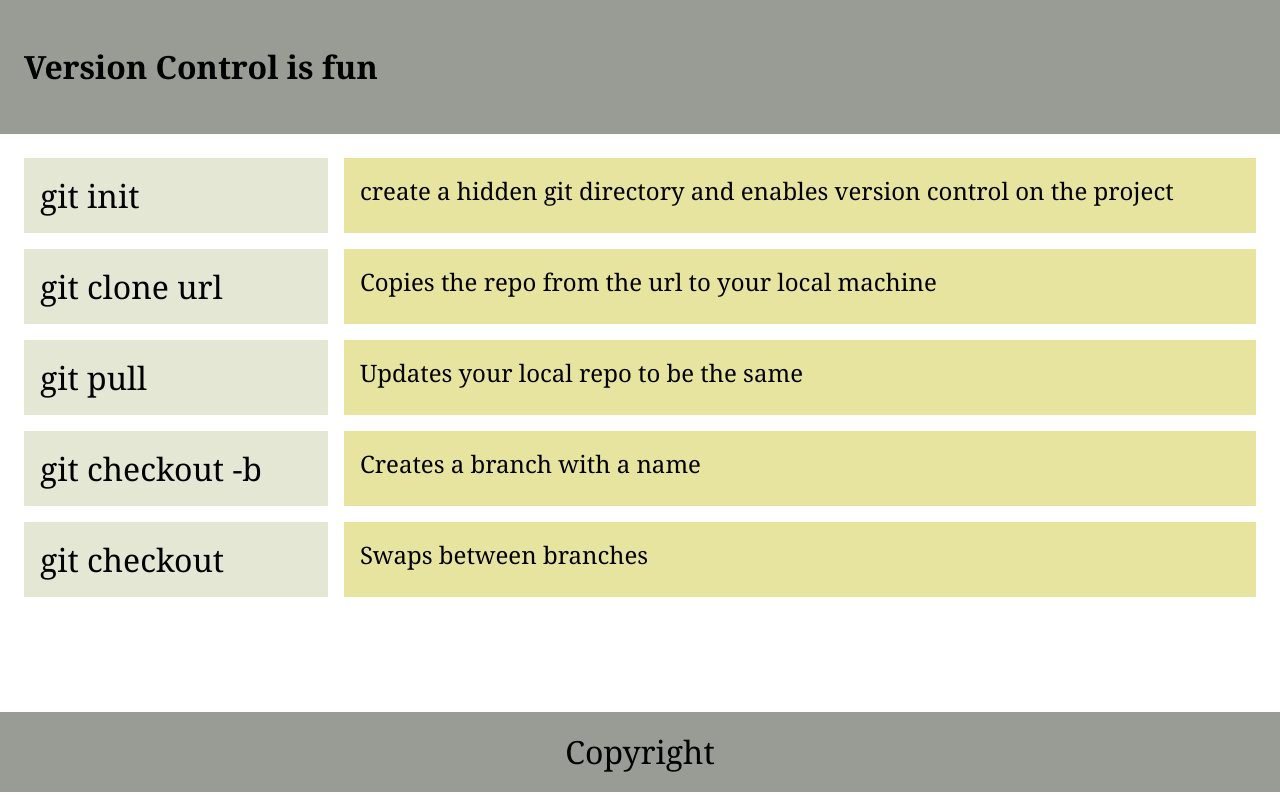
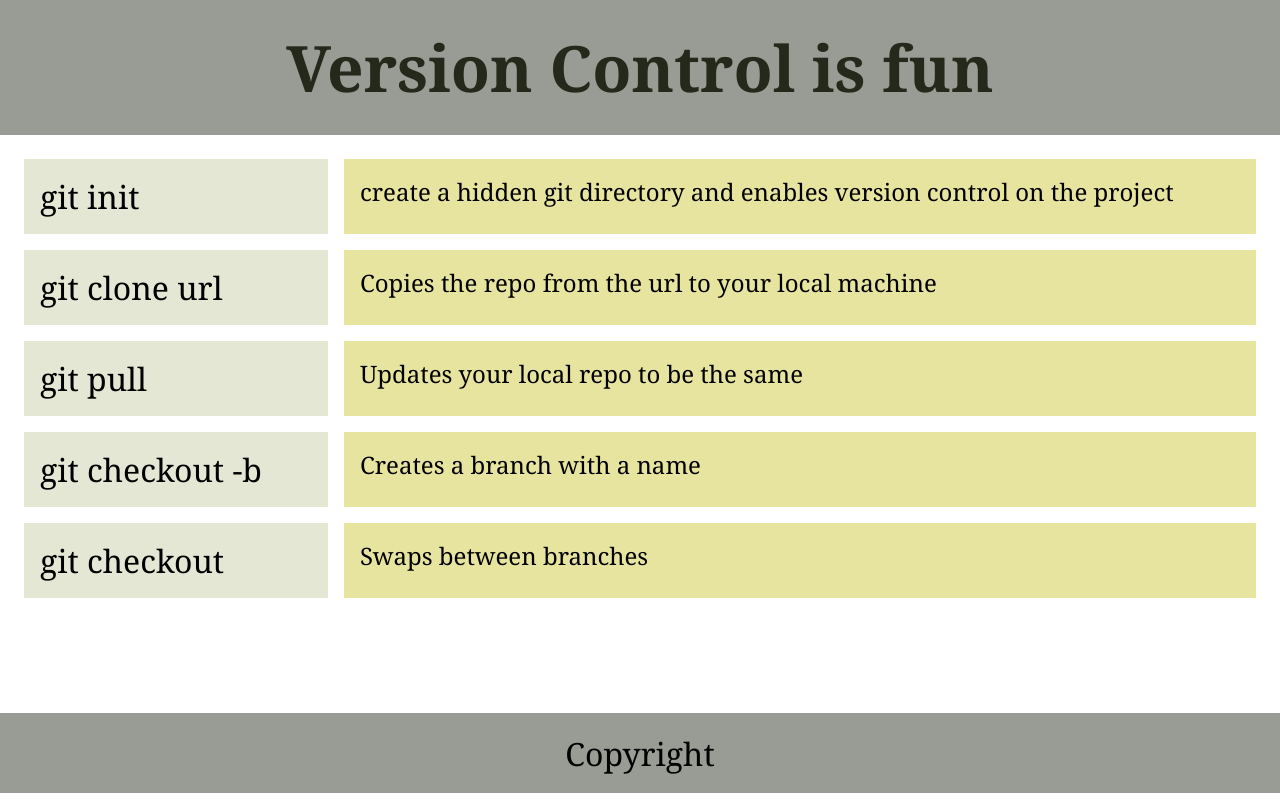
Before and after one commit to AwdamnKaya/version-control, a plain HTML site: page index.html in a window 1280 px wide. Drawn offline with Linux system fonts and the light colour scheme.

Commit message:
minor typo

```diff
--- a/styles/version-control.css
+++ b/styles/version-control.css
@@ -17,7 +17,7 @@ body {
     padding: 24px;
 }
 
-.header_page-title {
+.header__page-title {
     color: #25291C;
     font-size: 4rem;
     margin: 0;
```
